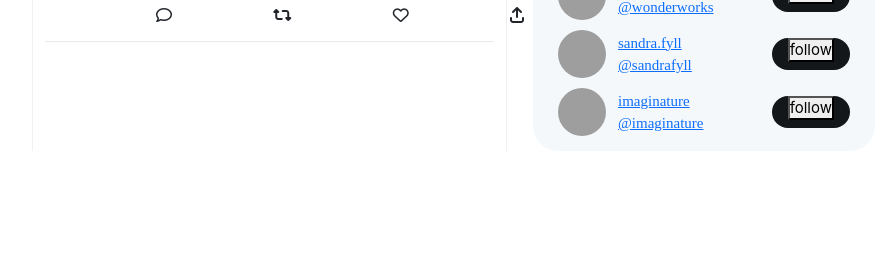
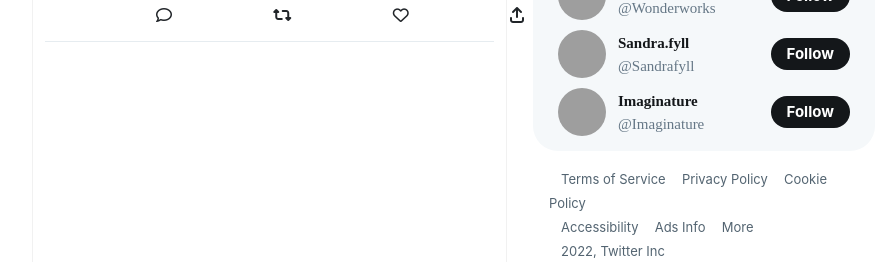
Before and after one commit to Theresa-o/Twitter, a Django app: page / in a window 1280 px wide. Shown: the part 894-1156 px from the top of the page, without its empty margins (323-1204 px from the left). Before the commit the page ends 1045 px from the top, so only its background shows below. Run offline with Django 3.2, Linux system fonts and the light colour scheme; some libraries are stand-ins or nearby versions; grey boxes are pictures that could not be loaded.

Commit message:
updated who-to-follow, created footer & profile

```diff
--- a/project4/network/static/network/styles.css
+++ b/project4/network/static/network/styles.css
@@ -7,7 +7,7 @@
 }
 
 html {
-  font-family: system-ui, -apple-system, BlinkMacSystemFont, "Segoe UI", Roboto, Ubuntu, "Helvetica Neue", sans-serif;
+  font-family: -apple-system, BlinkMacSystemFont, "Segoe UI", Roboto, Ubuntu, "Helvetica Neue", sans-serif;
 }
 
 .twitter-logo {
@@ -66,6 +66,24 @@ html {
   background: rgb(225, 232, 237);
   color: rgb(15, 20, 25);
 }
+
+/* --------------------------------NAVBAR PROFILE------------------------------------- */
+
+.sidebar-profile{
+  display: flex;
+}
+
+.sidebar-profile-block{
+  position: fixed;
+  bottom: 0;
+  margin-bottom: 13px;
+  display: flex;
+}
+
+/* .sidebar-profile-extra{
+  display: flex;
+} */
+
 
 /* --------------------------------MAIN PAGE------ */
 
@@ -362,7 +380,7 @@ tweet-author-username:focus {
 }
 
 .trends-for-you:hover{
-  background: rgb(225, 232, 237);
+  background-color: rgb(225, 232, 237);
 }
 
 
@@ -405,7 +423,7 @@ tweet-author-username:focus {
 }
 
 .who-to-follow-block:hover{
-  background: rgb(225, 232, 237);
+  background-color: rgb(225, 232, 237);
 }
 
 .who-to-follow-content{
@@ -419,27 +437,73 @@ tweet-author-username:focus {
 .who-to-follow-meta{
   display: flex;
   flex-direction: column;
-  color: #14171a;
-  font-weight: 400;
-  font-family: 'Times New Roman', Times, serif;
 }
 
-.who-to-follow-btn{
+.follow-btn{
   margin-left: 12px;
   background-color: #14171a;
   border-radius: 9999px;
   min-height: 32px;
   min-width: 32px;
   padding: 0 16px;
-  /* color: (255, 255, 255); */
+  color: white;
   text-align: center;
   border: none;
   font-family: -apple-system, BlinkMacSystemFont, 'Segoe UI', Roboto, Oxygen, Ubuntu, Cantarell, 'Open Sans', 'Helvetica Neue', sans-serif;
   font-weight: 700;
   line-height: 20px;
+  font-size: 15px;
   }
 
 
 .twitter-name{
-  /* font-weight: 700; */
+  color: #14171a;
+  text-decoration: none;
+  font-weight: 700;
+  /* font-weight: 400; */
+  font-family: 'Times New Roman', Times, serif;
+  font-size: 15px;
 }
+
+.twitter-name:hover{
+  color: #14171a;
+  text-decoration: none;
+}
+
+.twitter-handle{
+  color: #657786;
+  text-decoration: none;
+  font-weight: 400;
+  font-family: 'Times New Roman', Times, serif;
+  font-size: 15px;
+}
+
+.twitter-handle:hover {
+  color: #657786;
+  text-decoration: none;
+}
+
+/* --------------------------SIDEBAR FOOTER------------------- */
+.sidebar-footer{
+  margin-top: 15px;
+}
+
+.sidebar-footer-row{
+  padding: 0 16px;
+}
+
+.sidebar-footer-row a{
+  padding: 0 0 0 12px;
+  font-size: 15px;
+  color: rgb(83, 100, 113);
+  cursor: pointer;
+  font-family: -apple-system, BlinkMacSystemFont, 'Segoe UI', Roboto, Oxygen, Ubuntu, Cantarell, 'Open Sans', 'Helvetica Neue', sans-serif;
+  font-size: 13px;
+  font-weight: 400;
+  margin: 2px 0;
+  text-decoration: none;
+}
+
+.sidebar-footer-row a:hover{
+  text-decoration: underline;
+}
--- a/project4/network/templates/network/layout.html
+++ b/project4/network/templates/network/layout.html
@@ -91,7 +91,28 @@
                                 </li>
                                 <button class="btn btn-primary rounded-pill my-2 py-3">Tweet</button>
                             </ul>
+                            <div class="sidebar-profile">
+                                <div class="sidebar-profile-block">
+                                    <div class="sidebar-profile-profilepic">
+                                        <img src="http://placeimg.com/70/70/arch" class="tweet-author-image" alt="profile-picture"/>
+                                    </div>
+                                    <div class="sidebar-profile-content">
+                                        <div class="sidebar-profile-meta">
+                                            <div>
+                                                <a href="#" class="twitter-name">Tess</a>
+                                            </div>
+                                            <div>
+                                                <a href="#" class="twitter-handle">@Tess</a>
+                                            </div>
+                                        </div>
+                                        <div class="sidebar-profile-extra">
+                                            <i class="fa-solid fa-ellipsis"></i>
+                                        </div>
+                                    </div>
+                                </div>
+                            </div>
                         </div>
+
                     </nav>
                 </div>
                 <div class="col-5 main-page">
@@ -238,14 +259,14 @@
                             <div class="who-to-follow-content">
                                 <div class="who-to-follow-meta">
                                     <div>
-                                        <a href="#" class="twitter-name">wonderworks</a>
+                                        <a href="#" class="twitter-name">Wonderworks</a>
                                     </div>
                                     <div>
-                                        <a href="#" class="twitter-handle">@wonderworks</a>
+                                        <a href="#" class="twitter-handle">@Wonderworks</a>
                                     </div>
                                 </div>
                                 <div class="who-to-follow-btn">
-                                        <button class="follow-btn">follow</button>
+                                        <button class="follow-btn">Follow</button>
                                 </div>
                             </div>
 
@@ -257,14 +278,14 @@
                             <div class="who-to-follow-content">
                                 <div class="who-to-follow-meta">
                                     <div>
-                                        <a href="#" class="twitter-name">sandra.fyll</a>
+                                        <a href="#" class="twitter-name">Sandra.fyll</a>
                                     </div>
                                     <div>
-                                        <a href="#" class="twitter-handle">@sandrafyll</a>
+                                        <a href="#" class="twitter-handle">@Sandrafyll</a>
                                     </div>
                                 </div>
                                 <div class="who-to-follow-btn">
-                                    <button class="follow-btn">follow</button>
+                                    <button class="follow-btn">Follow</button>
                                 </div>
                             </div>
 
@@ -276,20 +297,36 @@
                             <div class="who-to-follow-content">
                                 <div class="who-to-follow-meta">
                                     <div>
-                                        <a href="#" class="twitter-name">imaginature</a>
+                                        <a href="#" class="twitter-name">Imaginature</a>
                                     </div>
                                     <div>
-                                        <a href="#" class="twitter-handle">@imaginature</a>
+                                        <a href="#" class="twitter-handle">@Imaginature</a>
                                     </div>
                                 </div>
 
                                 <div class="who-to-follow-btn">
-                                    <button class="follow-btn">follow</button>
+                                    <button class="follow-btn">Follow</button>
                                 </div>
                             </div>
 
                         </div>
                     </div>
+                    <div class="sidebar-footer">
+                        <div class="sidebar-footer-row">
+                            <a href="#">Terms of Service</a>
+                            <a href="#">Privacy Policy</a>
+                            <a href="#">Cookie Policy</a>
+                        </div>
+                        <div class="sidebar-footer-row">
+                            <a href="#">Accessibility</a>
+                            <a href="#">Ads Info</a>
+                            <a href="#">More</a>
+                        </div>
+                        <div class="sidebar-footer-row">
+                            <a href="#">2022, Twitter Inc</a>
+                        </div>
+                    </div>
+
                 </div>
             </div>
         </div>
```
